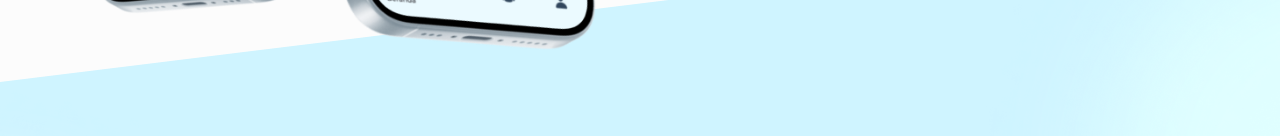
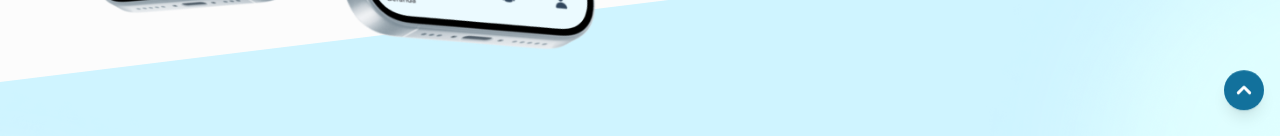
Before and after one commit to tantowish/zenspire-web, a Next.js app: page / in a window 1280 px wide. Shown: the part 664-800 px from the top of the page. Built offline with nearby package versions, Linux system fonts and the light colour scheme.

Commit message:
feat: scroll up

```diff
--- a/src/app/globals.css
+++ b/src/app/globals.css
@@ -43,7 +43,7 @@ body{
 
 /* width */
 ::-webkit-scrollbar {
-  width: 7px;
+  width: 8px;
 }
 
 /* Track */
@@ -53,12 +53,12 @@ body{
 
 /* Handle */
 ::-webkit-scrollbar-thumb {
-  background: #0F1957;
+  background: #3f95bd;
 }
 
 /* Handle on hover */
 ::-webkit-scrollbar-thumb:hover {
-  background: #29357E;
+  background: #12719C;
 }
 
 @layer base {
--- a/src/app/page.tsx
+++ b/src/app/page.tsx
@@ -1,6 +1,7 @@
 import { Accordion } from "@/components/accordion";
 import { ButtonAlert } from "@/components/button-alert";
 import { Contact } from "@/components/contact";
+import { FloatingButton } from "@/components/floating-button";
 import Navbar from "@/components/navbar";
 import Image from "next/image";
 
@@ -93,6 +94,8 @@ export default function Home() {
       </section>
       {/* FAQ Section End */}
 
+      <FloatingButton targetId="faq"/>
+
       {/* Contact Section Start */}
       <Contact/>
       {/* Contact Section End */}
--- /dev/null
+++ b/src/components/floating-button.tsx
@@ -0,0 +1,55 @@
+"use client"
+
+import { useEffect, useRef, useState } from "react";
+
+export const FloatingButton = ({targetId}: {targetId: string}) => {
+const [isVisible, setIsVisible] = useState(false);
+  const targetRef = useRef(null);
+
+  useEffect(() => {
+    const observer = new IntersectionObserver(
+      ([entry]) => {
+        setIsVisible(entry.isIntersecting);
+      },
+      { threshold: 0.1 }
+    );
+
+    if (targetRef.current) {
+      observer.observe(targetRef.current);
+    }
+
+    return () => {
+      if (targetRef.current) {
+        observer.unobserve(targetRef.current);
+      }
+    };
+  }, []);
+
+  const scrollToTop = () => {
+    window.scrollTo({ top: 0, behavior: 'smooth' });
+  };
+  return (
+    <>
+      <div ref={targetRef} id={targetId}></div>
+      {isVisible && (
+        <div className="fixed bottom-4 right-4 z-50">
+          <button onClick={scrollToTop} className="bg-[#12719C] p-2 rounded-full shadow-lg flex items-center justify-center animate-bounce hover:bg-[#12709cd7]">
+            <div className="text-xl font-bold">
+              <svg
+                xmlns="http://www.w3.org/2000/svg"
+                width="24"
+                height="24"
+                viewBox="0 0 24 24"
+              >
+                <g fill="none" fillRule="evenodd">
+                  <path d="M24 0v24H0V0zM12.593 23.258l-.011.002l-.071.035l-.02.004l-.014-.004l-.071-.035c-.01-.004-.019-.001-.024.005l-.004.01l-.017.428l.005.02l.01.013l.104.074l.015.004l.012-.004l.104-.074l.012-.016l.004-.017l-.017-.427c-.002-.01-.009-.017-.017-.018m.265-.113l-.013.002l-.185.093l-.01.01l-.003.011l.018.43l.005.012l.008.007l.201.093c.012.004.023 0 .029-.008l.004-.014l-.034-.614c-.003-.012-.01-.02-.02-.022m-.715.002a.023.023 0 0 0-.027.006l-.006.014l-.034.614c0 .012.007.02.017.024l.015-.002l.201-.093l.01-.008l.004-.011l.017-.43l-.003-.012l-.01-.01z"/>
+                  <path fill="white" d="M10.94 7.94a1.5 1.5 0 0 1 2.12 0l5.658 5.656a1.5 1.5 0 1 1-2.122 2.121L12 11.122l-4.596 4.596a1.5 1.5 0 1 1-2.122-2.12z"/>
+                </g>
+              </svg>
+            </div>
+          </button>
+        </div>
+      )}
+    </>
+    )
+}
```
